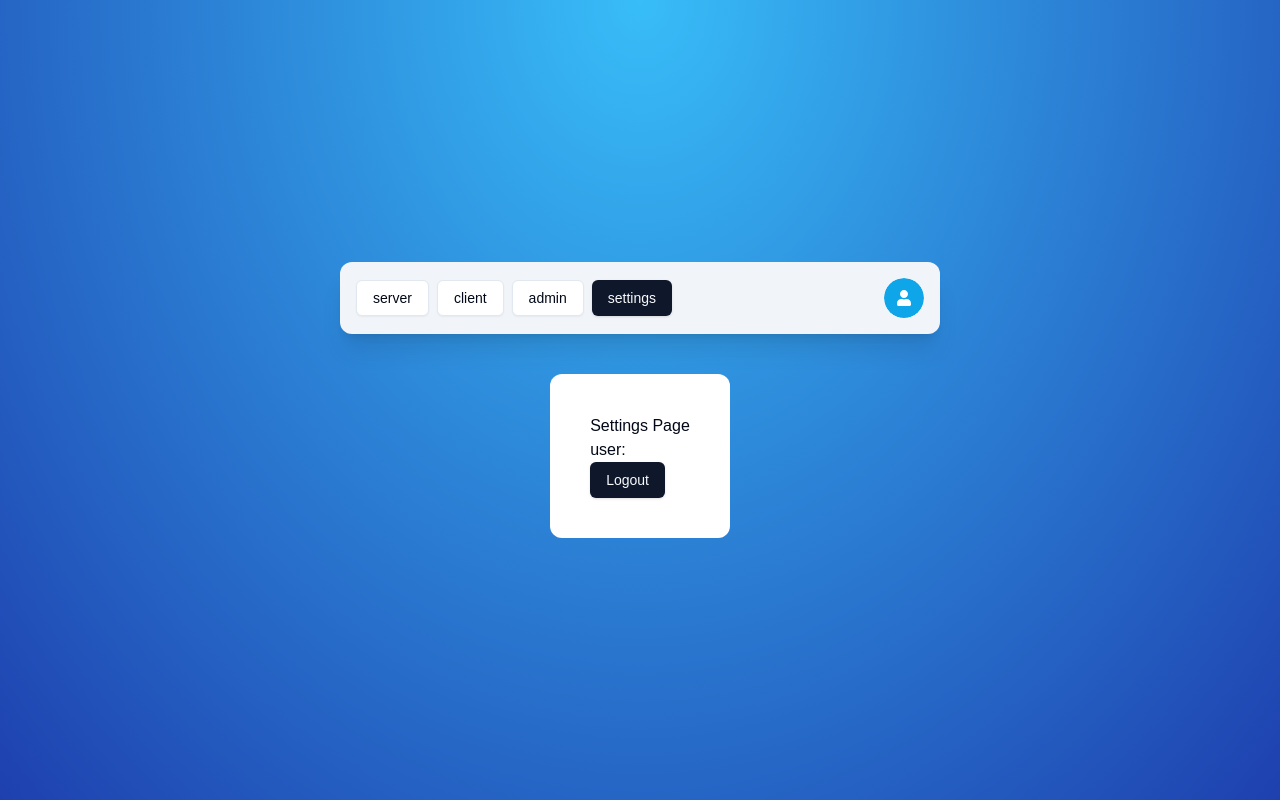
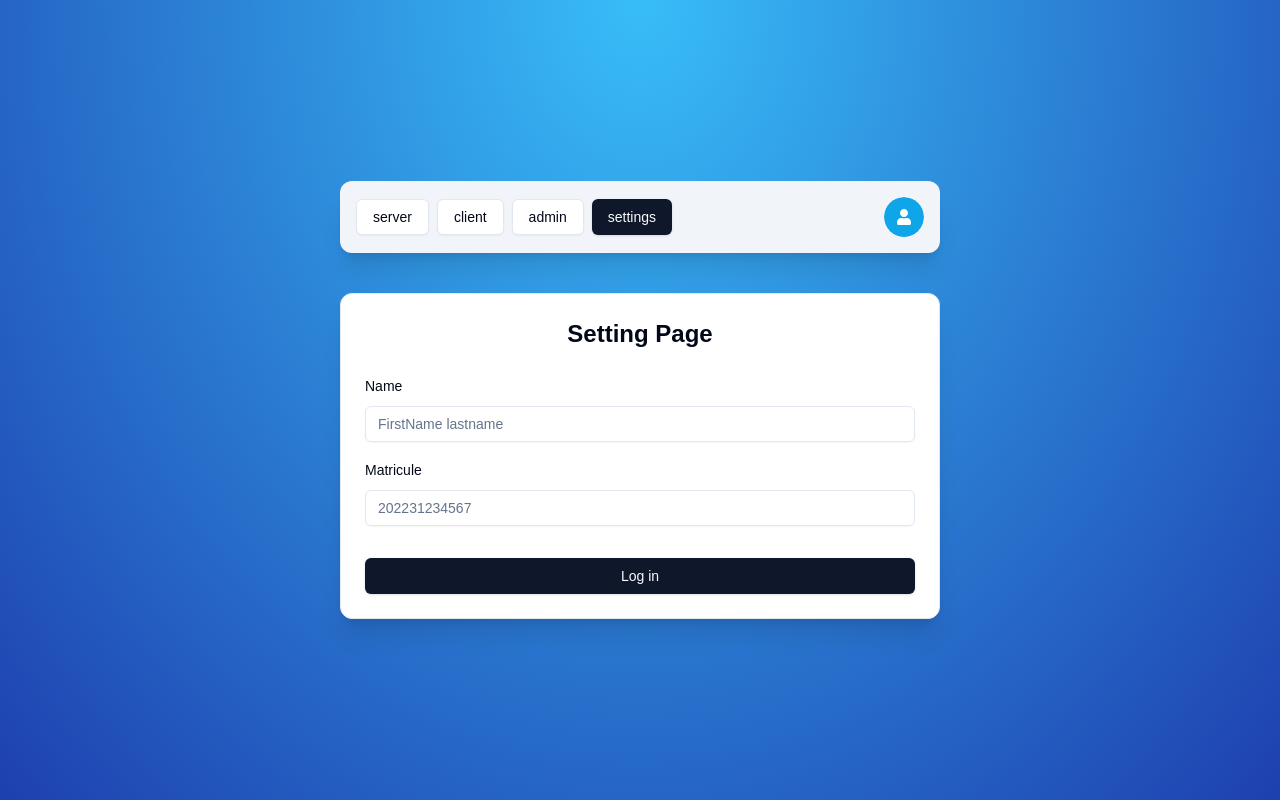
Before and after one commit to medjdene22/documents-app, a Next.js app: page /settings in a window 1280 px wide. Built offline with nearby package versions, Linux system fonts and the light colour scheme; no server answers.

Commit message:
add setting page

```diff
--- /dev/null
+++ b/actions/settings.ts
@@ -0,0 +1,27 @@
+"use server"
+
+import * as z from "zod"
+import { SettingsSchema } from "@/schemas"
+import prisma from "@/lib/db"
+import { getUserById } from "@/data/user"
+import { currentUser } from "@/lib/auth-lib"
+
+export const settings = async (values: z.infer<typeof SettingsSchema>) => {
+
+    const user = await currentUser()
+    if(!user || !user.id) return { error: "You are not logged in" }
+
+    const existingUser = await getUserById(user.id)
+    if (!existingUser) return { error: "user does not exist" };
+
+    await prisma.user.update({
+        where: {
+            id: existingUser.id
+        },
+        data: {
+            ...values
+        }
+    })
+
+    return { success: "Settings updated" };
+}
--- a/app/(protected)/settings/page.tsx
+++ b/app/(protected)/settings/page.tsx
@@ -1,23 +1,106 @@
 "use client"
 
-import { Logout } from "@/actions/logout"
-import { Button } from "@/components/ui/button"
-import { useCurrentUser } from "@/hooks/use-current-user"
+import { useState, useTransition } from "react"
+import * as z from "zod"
+import { useForm } from "react-hook-form";
+import { zodResolver } from "@hookform/resolvers/zod";
+
+
+import { settings } from "@/actions/settings"
+import { LoginSchema } from "@/schemas";
+import {
+    Form,
+    FormControl,
+    FormItem,
+    FormField,
+    FormLabel,
+    FormMessage
+} from "@/components/ui/form"
+import { Input } from "@/components/ui/input";
+import { Button } from "@/components/ui/button";
+import { FormError } from "@/components/form-error";
+import { FormSuccess } from "@/components/form-success";import { Card, CardContent, CardHeader } from "@/components/ui/card"
+import { useSession } from "next-auth/react"
+import { SettingsSchema } from "@/schemas";
+import { useCurrentUser } from "@/hooks/use-current-user";
+
 
 export default function SettingsPage() {
 
     const user = useCurrentUser()
 
-    const onLogout = () => {
-        Logout()
+    const [isPending, startTransition] = useTransition()
+    const {update} = useSession()
+
+    const [error, setError] = useState< string | undefined >("")
+    const [success, setSuccess] = useState< string | undefined >("")
+
+    const form = useForm<z.infer<typeof SettingsSchema>>({
+        resolver: zodResolver(SettingsSchema),
+        defaultValues: {
+            name: user?.name || "",
+            matricule: user?.matricule || ""
+        },
+    })
+
+    const onSubmit = (values: z.infer<typeof SettingsSchema>) => {
+        setError("")
+        setSuccess("")
+
+        startTransition(() => {
+            settings({
+                matricule: values.matricule,
+                name: values.name
+            })
+                .then((data) => {
+                    setSuccess(data?.success)
+                    setError(data?.error)
+                    update()
+                })
+        })
     }
 
     return (
-        <div className="bg-white p-10 rounded-xl">
-            <h1>Settings Page</h1>
-            <h3>user: {user?.email}</h3>
+        <Card className="bg-white w-[600px] shadow-xl rounded-xl">
+            <CardHeader>
+                <p className="text-2xl font-semibold text-center">
+                    Setting Page
+                </p>
+            </CardHeader>
+            <CardContent>
 
-            <Button onClick={onLogout}>Logout</Button>
-        </div>
+            <Form {...form}>
+                <form onSubmit={form.handleSubmit(onSubmit)} className="space-y-4">
+                    <div className="space-y-4">
+                    <FormField control={form.control} name="name" render={({ field }) => (
+                            <FormItem>
+                                <FormLabel>Name</FormLabel>
+                                <FormControl>
+                                    <Input {...field} placeholder="FirstName lastname" type="text" disabled={isPending} />
+                                </FormControl>
+                                <FormMessage/>
+                            </FormItem>
+                    )}/>
+                    <FormField control={form.control} name="matricule" render={({ field }) => (
+                            <FormItem>
+                                <FormLabel>Matricule</FormLabel>
+                                <FormControl>
+                                    <Input {...field} placeholder="202231234567" type="text" disabled={isPending} />
+                                </FormControl>
+                                <FormMessage/>
+                            </FormItem>
+                    )}/>
+                    </div>
+                    <div className="space-y-2">
+                        <FormError message={error }/>
+                        <FormSuccess message={success}/>
+                    </div>
+
+                    <Button type="submit" className="w-full" disabled={isPending}>Log in</Button>
+                </form>
+            </Form>
+
+            </CardContent>
+        </Card>
     )
 }
--- a/auth.ts
+++ b/auth.ts
@@ -54,10 +54,16 @@ export const { auth, handlers, signIn, signOut } = NextAuth({
       if (session.user && token.sub) {
         session.user.id = token.sub
       }
+
       if (session.user && token.role) {
         session.user.role = token.role as UserRole
+      }
+
+      if (session.user) {
+        session.user.name = token.name
         session.user.matricule = token.matricule as string
       }
+
       return session
     },
 
@@ -68,6 +74,8 @@ export const { auth, handlers, signIn, signOut } = NextAuth({
       const existingUser = await getUserById(token.sub)
       token.role = existingUser?.role
       token.matricule = existingUser?.matricule
+      token.name = existingUser?.name
+
       return token
     },
 
--- a/package.json
+++ b/package.json
@@ -19,6 +19,7 @@
     "@radix-ui/react-icons": "^1.3.0",
     "@radix-ui/react-label": "^2.1.0",
     "@radix-ui/react-slot": "^1.1.0",
+    "@types/nodemailer": "^6.4.16",
     "@types/uuid": "^10.0.0",
     "bcryptjs": "^2.4.3",
     "class-variance-authority": "^0.7.0",
@@ -27,6 +28,7 @@
     "next": "14.2.14",
     "next-auth": "^5.0.0-beta.22",
     "next-themes": "^0.3.0",
+    "nodemailer": "^6.9.15",
     "react": "^18",
     "react-dom": "^18",
     "react-hook-form": "^7.53.0",
--- a/schemas/index.ts
+++ b/schemas/index.ts
@@ -33,3 +33,13 @@ export const NewPasswordSchema = z.object({
         message: "password is required"
     })
 })
+
+export const SettingsSchema = z.object({
+    name: z.string().min(1, {
+        message: "name is required"
+    }),
+    matricule: z.string().min(10, {
+        message: "matricule lenth must contain at least 10"
+    }),
+
+})
```
Also changed, not shown: lib/mail.ts (+21 -9 lines), 1 other file (tests, documents, lock files or other folders).
